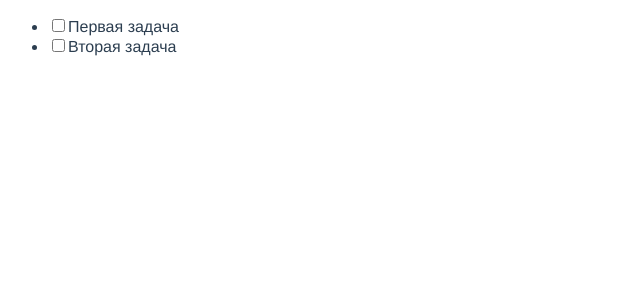
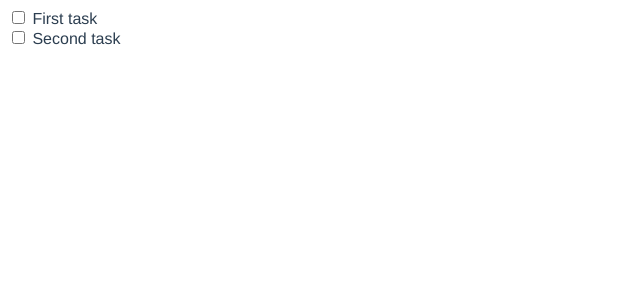
Before and after one commit to tmrrw-team/tmrrw, a Vue app: page / in a window 1280 px wide. Shown: the top 300 px of the page, without its empty margins (0-640 px from the left). Built offline with nearby package versions, Linux system fonts and the light colour scheme.

Commit message:
init TaskList component

```diff
--- /dev/null
+++ b/src/modules/common/components/TaskList.vue
@@ -0,0 +1,36 @@
+<template>
+  <ul class="task-list">
+    <li v-for="(item, index) of data" :key="index">
+      <TmCheckbox value="item.done">
+        {{ item.title }}
+      </TmCheckbox>
+    </li>
+  </ul>
+</template>
+
+<script>
+import { TmCheckbox } from '@/modules/ui-kit'
+
+export default {
+  components: {
+    TmCheckbox,
+  },
+
+  props: {
+    data: {
+      type: Array,
+      required: true
+    }
+  }
+
+}
+</script>
+
+<style lang="scss" scoped>
+.task-list {
+  list-style: none;
+  margin: 0;
+  padding: 0;
+}
+
+</style>
--- /dev/null
+++ b/src/modules/common/index.js
@@ -0,0 +1 @@
+export { default as TaskList } from './components/TaskList';
--- /dev/null
+++ b/src/modules/dashboard/components/TodayTasks.vue
@@ -0,0 +1,33 @@
+<template>
+  <div class="today-tasks">
+    <TaskList :data="listData" />
+  </div>
+</template>
+
+<script>
+import { TaskList } from '@/modules/common';
+
+export default {
+  components: {
+    TaskList,
+  },
+
+  setup() {
+    const listData = [
+      {
+        title: 'First task',
+        done: false,
+      },
+      {
+        title: 'Second task',
+        done: false,
+      },
+    ];
+
+    return {
+      listData,
+    }
+  }
+
+}
+</script>
--- a/src/modules/dashboard/views/Home.vue
+++ b/src/modules/dashboard/views/Home.vue
@@ -2,27 +2,18 @@
   <div class="home">
     <!-- <img alt="Vue logo" src="@/assets/logo.png"> -->
 
-    <ul class="today-tasks">
-      <li>
-        <TmCheckbox>Первая задача</TmCheckbox>
-      </li>
-
-      <li>
-        <TmCheckbox>Вторая задача</TmCheckbox>
-      </li>
-
-    </ul>
-
+    <TodayTasks />
   </div>
 </template>
 
 <script>
-import { TmCheckbox } from '@/modules/ui-kit'
+import TodayTasks from '../components/TodayTasks';
 
 export default {
   name: 'Home',
   components: {
-    TmCheckbox
+    TodayTasks,
   }
+
 }
 </script>
```
